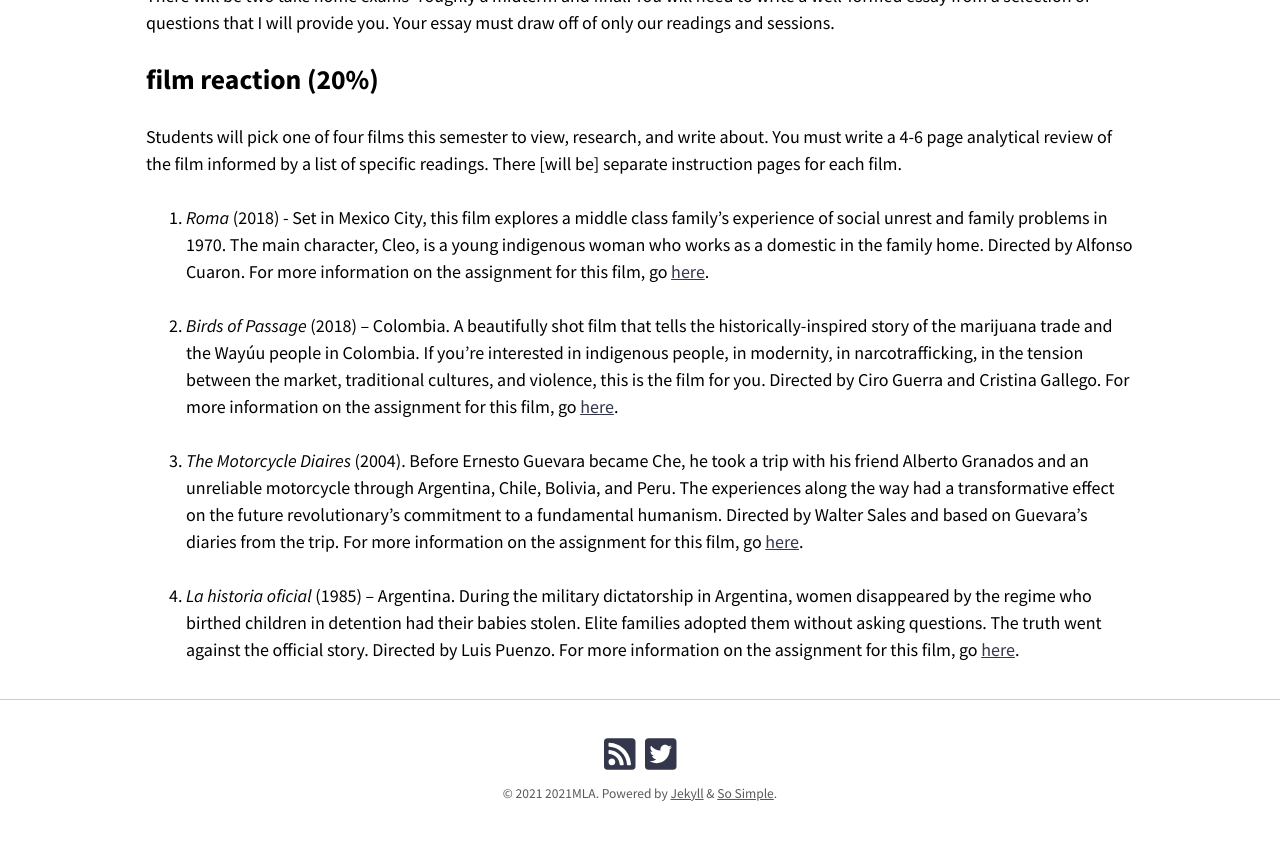
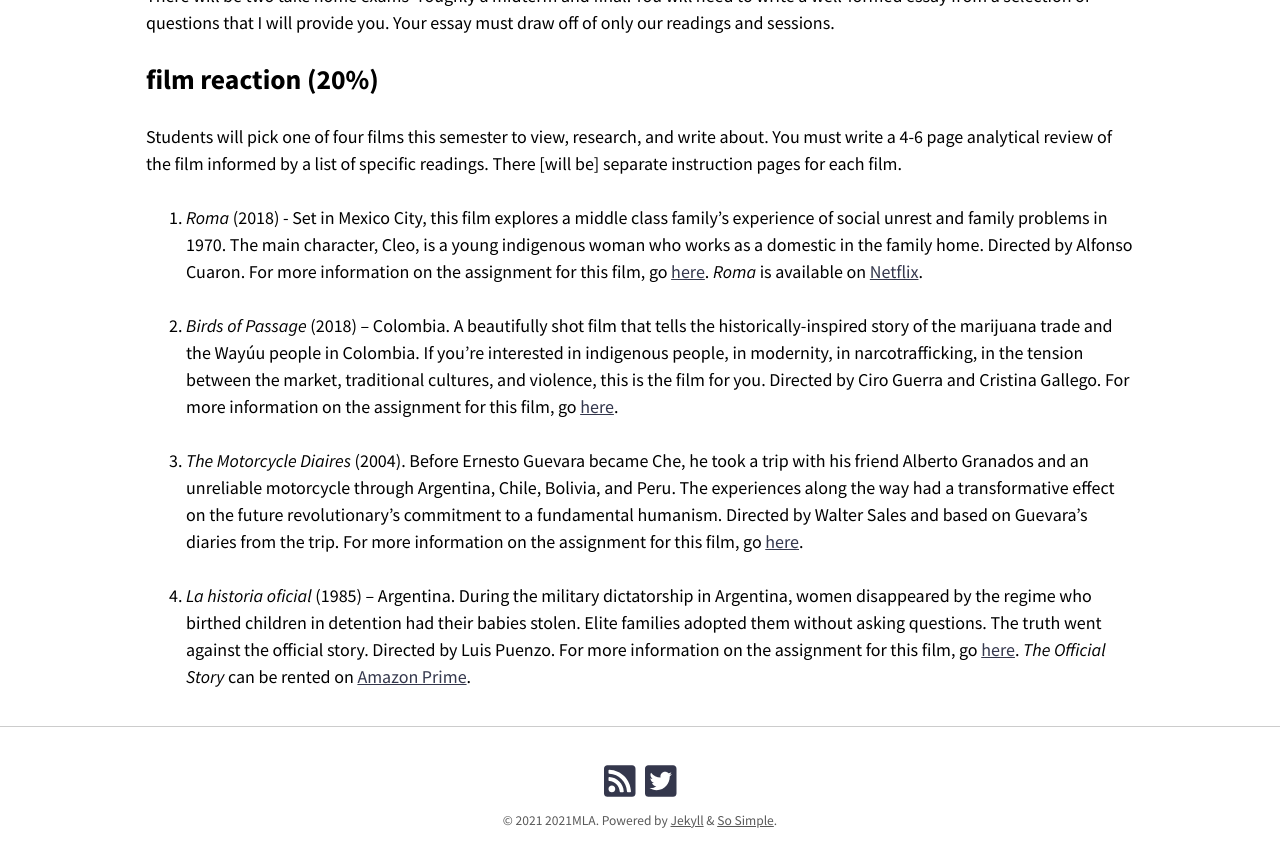
Before and after one commit to chadblack/2021MLA, a Jekyll site: the page built from assignments.md, in a window 1280 px wide and 900 px high, scrolled down 1063 px. Shown: the top 867 px of the window. Built offline with Jekyll 4.4.1, drawn with Linux system fonts in a browser that asks for light colours; nearby versions of some CDN libraries.

Commit message:
links to a couple films

```diff
--- a/assignments.md
+++ b/assignments.md
@@ -60,7 +60,8 @@ each film.
    The main character, Cleo, is a young indigenous woman who works as
    a domestic in the family home. Directed by Alfonso Cuaron. For more
    information on the assignment for this film, go
-   [here](https://chadblack.net/2021MLA/roma/).
+   [here](https://chadblack.net/2021MLA/roma/). *Roma* is available on
+   [Netflix](https://www.netflix.com/title/80240715?s=i&trkid=13747225).
 
 2. *Birds of Passage* (2018) – Colombia. A beautifully shot film that tells the
    historically-inspired story of the marijuana trade and the Wayúu people in
@@ -84,4 +85,6 @@ each film.
    children in detention had their babies stolen. Elite families adopted them
    without asking questions. The truth went against the official story.
    Directed by Luis Puenzo. For more information on the assignment for this
-   film, go [here](https://chadblack.net/2021MLA/historia/).
+   film, go [here](https://chadblack.net/2021MLA/historia/). *The Official
+   Story* can be rented on [Amazon
+   Prime](https://www.amazon.com/Official-Story-Chunchuna-Villafa%C3%B1e/dp/B084HCGW9Y/ref=sr_1_1?dchild=1&keywords=la+historia+oficial&qid=1617039316&sr=8-1).
```
